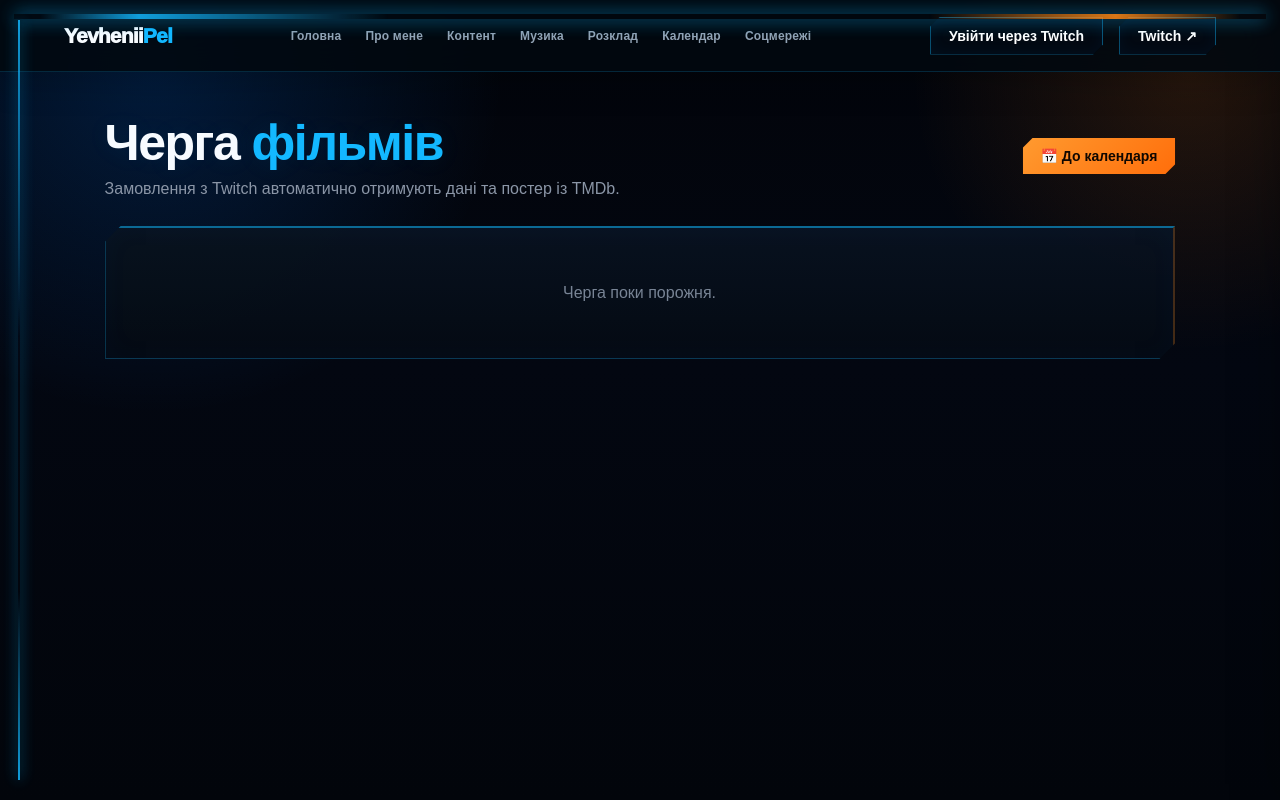
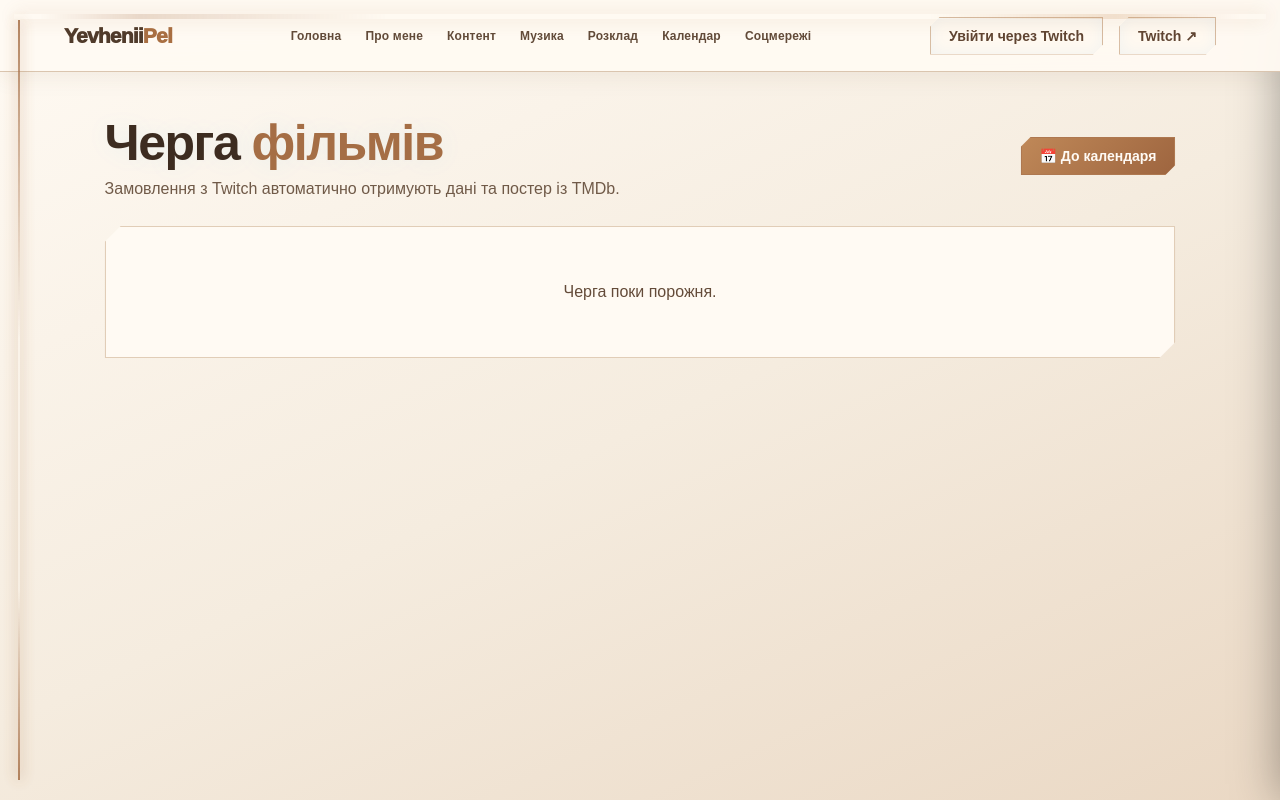
Before and after one commit to YevheniiPel/Twitch, a plain HTML site: page queue.html in a window 1280 px wide. Drawn offline with Linux system fonts and the light colour scheme; no server answers.

Commit message:
Apply warm creamy brown theme to queue.html

```diff
--- a/queue.html
+++ b/queue.html
@@ -404,6 +404,7 @@ body.site-menu-open{overflow:hidden}
   filter:brightness(1.18);
 }
 </style>
+<link rel="stylesheet" href="assets/milk-caramel-theme.css?v=1">
 </head>
 <body>
 
```
